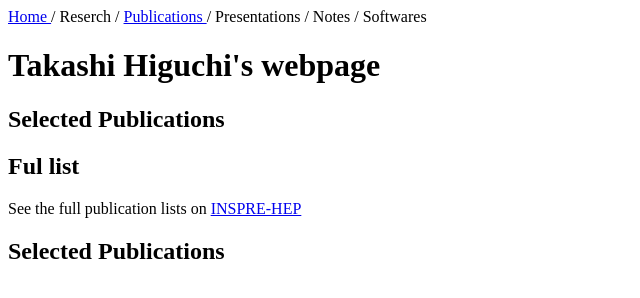
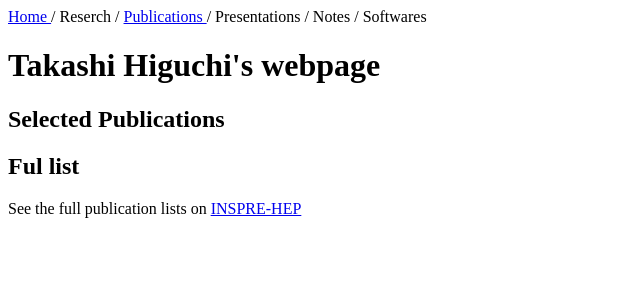
Before and after one commit to takashi-higuchi/takashi-higuchi.github.io, a plain HTML site: page publications.html in a window 1280 px wide. Shown: the whole page, without its empty margins (0-640 px from the left). Drawn offline with nearby package versions, Linux system fonts and the light colour scheme.

Commit message:
Update publications.html

```diff
--- a/publications.html
+++ b/publications.html
@@ -22,9 +22,11 @@
     		<div class="blurb">
         		<h1>Takashi Higuchi's webpage</h1>
 				<h2>Selected Publications</h2>
+
 				<h2>Ful list</h2>
-          See the full publication lists on  <a href="https://inspirehep.net/authors/1717592"> INSPRE-HEP  </a>
-        <h2>Selected Publications</h2>
+					See the full publication lists on  <a href="https://inspirehep.net/authors/1717592"> INSPRE-HEP  </a>
+
+
 
 
 
```
